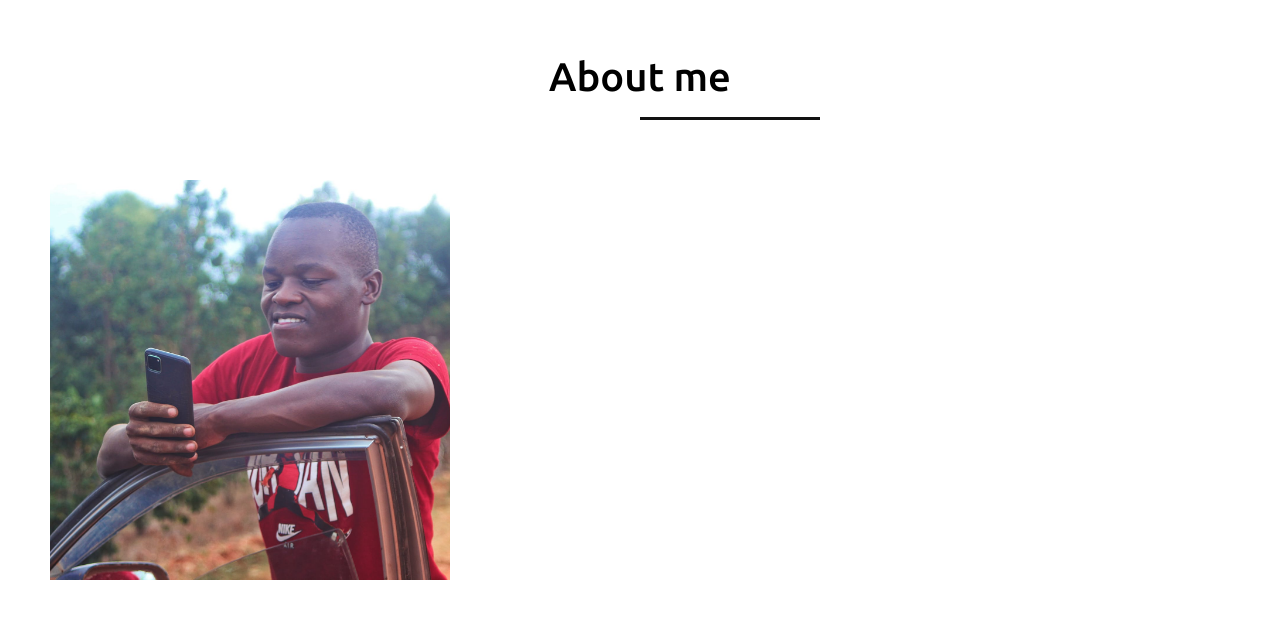
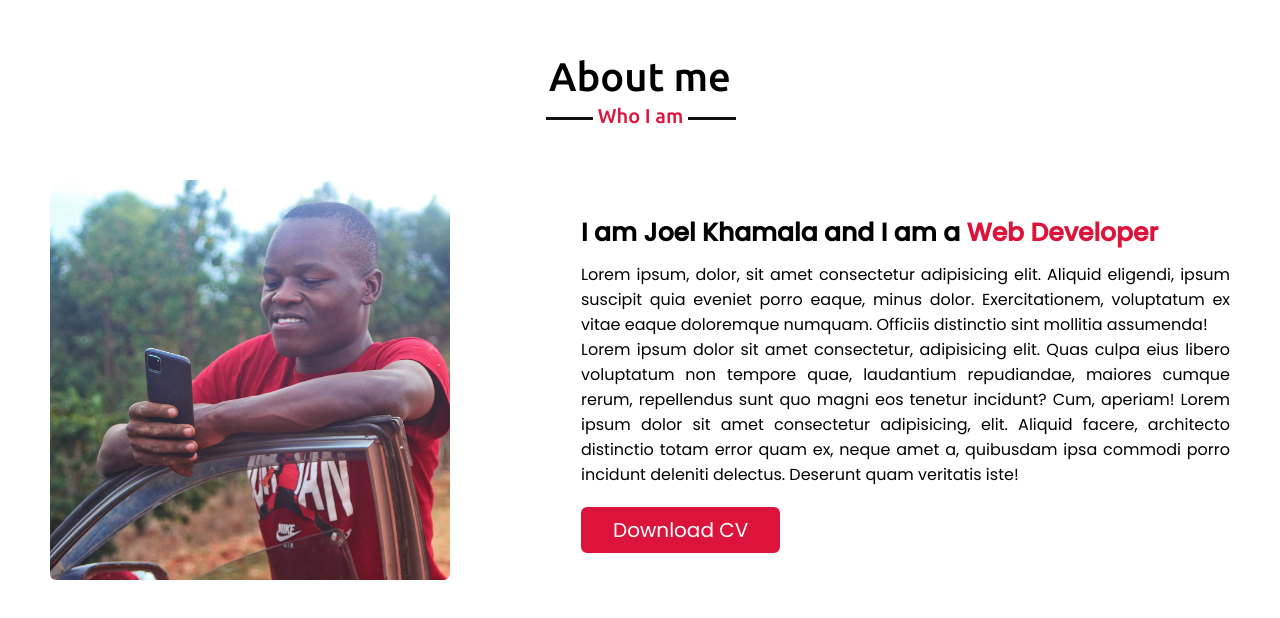
Before and after one commit to JWanyoa/Kweli_Portfolio, a plain HTML site: page index.html in a window 1280 px wide. Shown: the part 846-1464 px from the top of the page. Drawn offline with nearby package versions, Linux system fonts and the light colour scheme.

Commit message:
New Commit

```diff
--- a/css/styles1.css
+++ b/css/styles1.css
@@ -21,6 +21,7 @@
 	padding: 30px 0;
 	font-family: 'Ubuntu', sans-serif;
 	transition: all 0.3s ease;
+	z-index: 999;
 }
 
 .navbar.sticky{
@@ -145,33 +146,99 @@ section{
 	font-family: 'Ubuntu', sans-serif;
 	margin-bottom: 60px;
 	padding-bottom: 20px;
-	z-index: -1;
 }
 
 .about .title::before{
 	content: "";
 	position: absolute;
-	width: 180px;
+	width: 190px;
 	height: 3px;
 	background: #111;
 	bottom: 0px;
-	left: 50%;
+	left: 42%;
 	transition: translateX(-50%);
 }
+
+.about .title::after{
+	content: "Who I am";
+	position: absolute;
+	padding: 5px;
+	font-size: 20px;
+	color: crimson;
+	background: #fff;
+	bottom: -13px;
+	left: 46%;
+	transition: translateX(-50%);
+}
+
+/*Styling About conent area*/
+.about .about-content{
+	display: flex;
+	flex-wrap: wrap;
+	align-items: center;
+	justify-content: space-between;
+}
+
 .about .about-content .left img{
 	height: 400px;
 	width: 400px;
 	object-fit: cover;
+	border-radius: 6px;
+}
+
+.about .about-content .left{
+	width: 45%;
+}
+
+
+.about .about-content .right{
+	width: 55%;
+}
+
+.about .about-content .right .text{
+	font-size: 25px;
+	font-weight: 600;
+	margin-bottom: 10px;
+}
+
+.about .about-content .right .text span{
+	color: crimson;
+}
+
+.about .about-content .right p{
+	text-align: justify;
+}
+
+.about .about-content .right a{
+	display: inline-block;
+	background: crimson;
+	color: #fff;
+	font-size: 20px;
+	padding: 6px 30px;
+	margin-top: 20px;
+	border-radius: 6px;
+	border: 2px solid crimson;
+	transition: all 0.3s ease;
+}
+
+.about .about-content .right a:hover{
+	color: crimson;
+	background: none;
 }
 
 
 
-
-
 /*Responsive media*/
-@media (max-width: 1104px){
+@media (max-width: 1300px){
 	.home .max-width{
 		margin-left: 0px;
+	}
+}
+
+@media (max-width: 1104px){
+	.about .about-content .left img{
+		height: 350px;
+		width: 350px;
 	}
 }
 
@@ -231,6 +298,23 @@ section{
 		font-size: 23px;
 		padding: 10px 30px;
 	}
+	.max-width{
+		max-width: 800px;
+	}
+
+	.about .about-content .column{
+		width: 50%;
+	}
+
+	.about .about-content .left{
+		display: flex;
+		justify-content: center;
+		margin: 0 auto 60px;
+	}
+
+	.about .about-content .right{
+		flex: 100%;
+	}
 }
 
 @media (max-width: 690px){
--- a/index.html
+++ b/index.html
@@ -6,7 +6,7 @@
   <title>Joel Khamala | Portfolio</title>
   <link rel="stylesheet" type="text/css" href="css/styles1.css">
   <script src="https://code.jquery.com/jquery-3.6.0.min.js"></script>
-  <script src="https://use.fontawesome.com/40ac87c4d3.js"></script>
+  <link rel="stylesheet" type="text/css" href="https://stackpath.bootstrapcdn.com/font-awesome/4.7.0/css/font-awesome.min.css">
 </head>
 <body>
   <nav class="navbar">
@@ -21,7 +21,7 @@
         <li><a href="#">Contact</a></li>
       </ul>
       <div class="menu-btn">
-        <i class="fas fa-bars"></i>
+        <i class="fa fa-bars"></i>
       </div>
     </div>
   </nav>
@@ -37,7 +37,7 @@
           Joel Khamala
         </div>
         <div class="text-3">
-          And I am a <span>Web Designer</span>
+          And I am a <span>Web Developer</span>
         </div>
         <a href="#">Hire Me</a>
       </div>
@@ -52,6 +52,15 @@
         <div class="column left">
           <img src="images/joe2.jpg" alt="Image">
         </div>
+        <div class="column right">
+          <div class="text">I am Joel Khamala and I am a <span>Web Developer</span></div>
+          <p>Lorem ipsum, dolor, sit amet consectetur adipisicing elit. Aliquid eligendi, ipsum suscipit quia eveniet porro eaque, minus dolor. Exercitationem, voluptatum ex vitae eaque doloremque numquam. Officiis distinctio sint mollitia assumenda!</p>
+          <p>
+            Lorem ipsum dolor sit amet consectetur, adipisicing elit. Quas culpa eius libero voluptatum non tempore quae, laudantium repudiandae, maiores cumque rerum, repellendus sunt quo magni eos tenetur incidunt? Cum, aperiam!
+            Lorem ipsum dolor sit amet consectetur adipisicing, elit. Aliquid facere, architecto distinctio totam error quam ex, neque amet a, quibusdam ipsa commodi porro incidunt deleniti delectus. Deserunt quam veritatis iste!
+          </p>
+          <a href="#">Download CV</a>
+        </div>
       </div>
     </div>
   </section>
--- a/js/script.js
+++ b/js/script.js
@@ -11,5 +11,6 @@ $(document).ready(function(){
 	//Navbar toggle menu script
 	$('.menu-btn').click(function(){
 		$('.navbar .menu').toggleClass('active');
+		$('.menu-btn i').toggleClass('active');
 	})
 });
```
